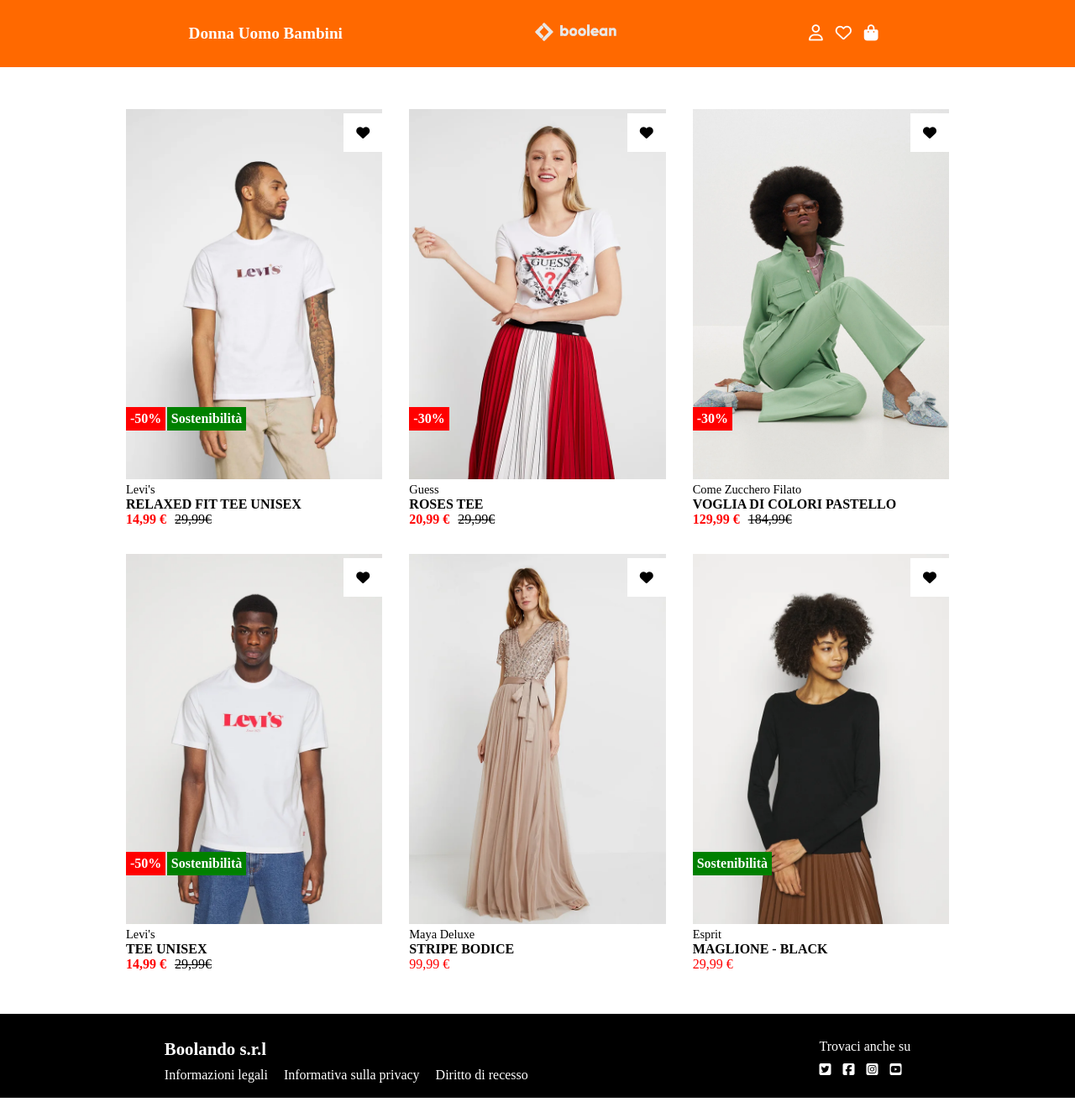
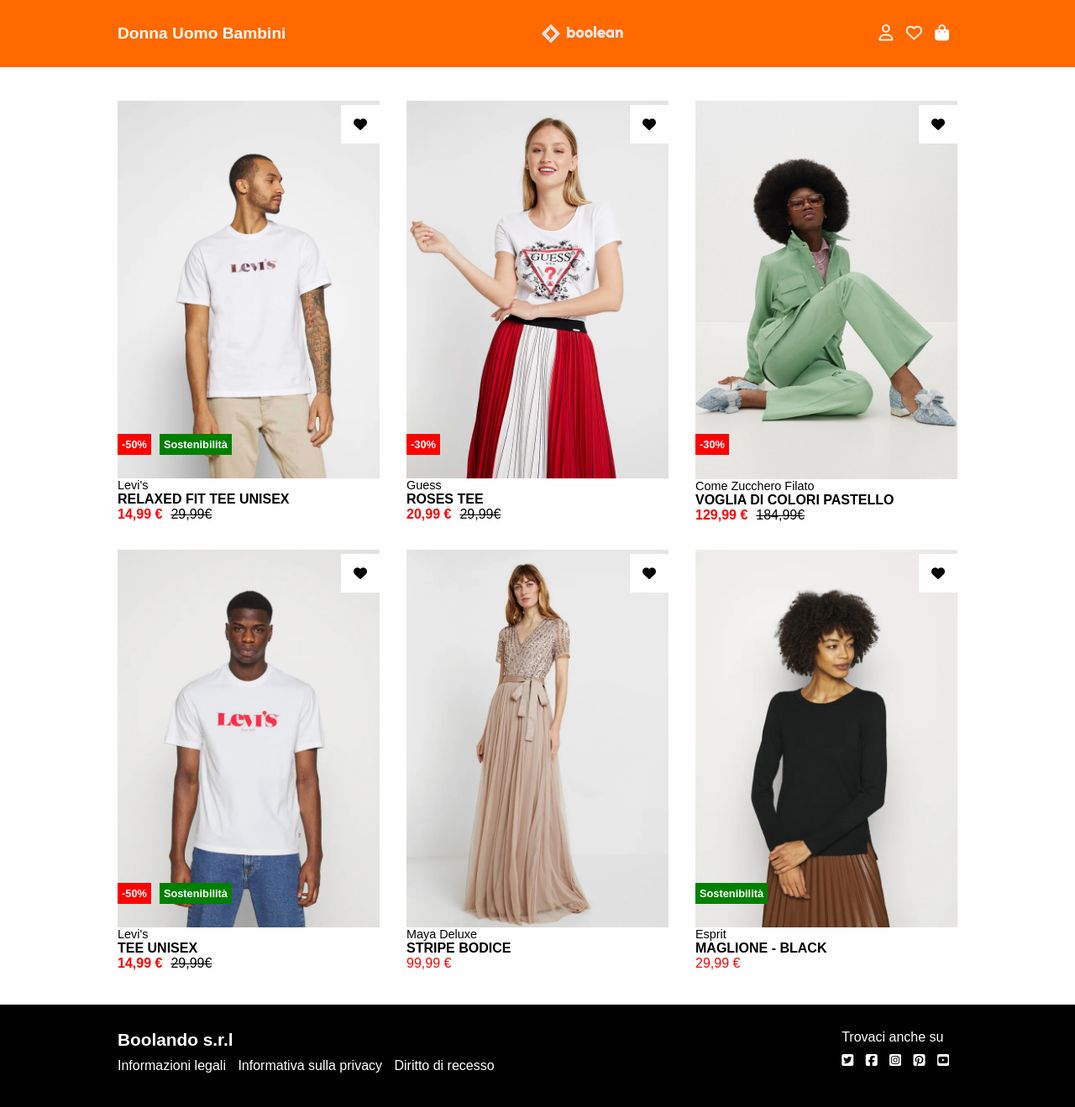
Before and after one commit to AndreaBeltramin/html-css-boolando, a plain HTML site: page index.html in a window 1280 px wide. Shown: the whole page at 84% size. Drawn offline with Linux system fonts and the light colour scheme.

Commit message:
fix vari

```diff
--- a/css/style.css
+++ b/css/style.css
@@ -4,22 +4,32 @@
 	margin: 0;
 	padding: 0;
 }
+
+body {
+	font-family: Arial, Helvetica, sans-serif;
+}
+
 /*UTILS*/
 .container {
 	margin: 0 auto;
-	padding: 0 10px;
 	width: 1000px;
 	max-width: 100%;
 }
 
 img {
 	max-width: 100%;
+	display: block;
 }
 
 li {
 	list-style-type: none;
 	display: inline-block;
-	padding-right: 15px;
+	color: white;
+}
+
+a {
+	text-decoration: none;
+	color: white;
 }
 
 i {
@@ -36,17 +46,26 @@
 }
 
 /*HEADER*/
+
+.page-header {
+	background-color: rgb(255, 105, 0);
+	position: fixed;
+	width: 100%;
+	top: 0;
+	z-index: 1;
+}
+
 .header-container {
-	background-color: rgb(255, 105, 0);
+	width: 1000px;
+	max-width: 100%;
 	height: 80px;
+	margin: 0 auto;
 	display: flex;
-	justify-content: space-around;
+	justify-content: space-between;
 	align-items: center;
-	padding: 0 110px;
 }
 
 .header-item {
-	color: white;
 	font-weight: bold;
 	font-size: 1.2rem;
 }
@@ -57,13 +76,13 @@
 
 /*MAIN*/
 
-.products > .container {
+.products .container {
 	display: flex;
 	flex-wrap: wrap;
 	align-content: center;
 	justify-content: center;
 	gap: 2rem;
-	margin: 50px auto;
+	margin: 120px auto 40px;
 }
 
 .products .product-card {
@@ -80,25 +99,28 @@
 	margin-top: 5px;
 }
 
+.heart:hover {
+	color: red;
+}
+
+.scritte-immagini {
+	display: flex;
+	position: absolute;
+	bottom: 16%;
+	color: white;
+	font-weight: bold;
+	font-size: 0.8rem;
+}
+
 .product-discount {
-	position: absolute;
-	bottom: 23%;
-	left: 0%;
 	background-color: red;
 	padding: 5px;
-	color: white;
-	font-weight: bold;
+	margin-right: 10px;
 }
 
 .sostenibilità {
-	position: absolute;
-	bottom: 23%;
-	left: 16%;
 	background-color: green;
 	padding: 5px;
-	color: white;
-	font-size: 1rem;
-	font-weight: bold;
 }
 
 .costo {
@@ -115,12 +137,7 @@
 	color: red;
 }
 
-.sostenibilità:only-child {
-	position: absolute;
-	bottom: 23%;
-	left: 0%;
-}
-
+/*LEVIS*/
 .product-card .product-levis .add-levis {
 	display: none;
 	background-image: url(../img/1b.webp);
@@ -135,6 +152,7 @@
 	display: none;
 }
 
+/*GUESS*/
 .product-card .product-guess .guess-cart {
 	display: none;
 	background-image: url(../img/2b.webp);
@@ -149,6 +167,7 @@
 	display: none;
 }
 
+/*PASTELLO*/
 .product-card .product-pastello .add-pastello {
 	display: none;
 	background-image: url(../img/3b.webp);
@@ -163,6 +182,7 @@
 	display: none;
 }
 
+/*LEVIS-RED*/
 .product-card .product-levis-red .add-levis-red {
 	display: none;
 	background-image: url(../img/4b.webp);
@@ -177,6 +197,7 @@
 	display: none;
 }
 
+/*MAYA*/
 .product-card .product-maya .add-maya {
 	display: none;
 	background-image: url(../img/5b.webp);
@@ -191,6 +212,7 @@
 	display: none;
 }
 
+/*ESPRIT*/
 .product-card .product-esprit .add-esprit {
 	display: none;
 	background-image: url(../img/6b.webp);
@@ -206,13 +228,17 @@
 }
 
 /*FOOTER*/
+.footer-section {
+	background-color: black;
+}
 
 .footer-container {
-	background-color: black;
-	height: 100px;
+	width: 1000px;
+	max-width: 100%;
+	padding: 30px 0;
+	margin: 0 auto;
 	display: flex;
-	justify-content: space-around;
-	padding: 30px 30px;
+	justify-content: space-between;
 }
 
 .footer-item {
@@ -224,3 +250,7 @@
 	font-weight: bold;
 	font-size: 1.3rem;
 }
+
+.footer-nav a {
+	padding-right: 10px;
+}
--- a/index.html
+++ b/index.html
@@ -3,7 +3,6 @@
 	<head>
 		<meta charset="UTF-8" />
 		<meta name="viewport" content="width=device-width, initial-scale=1.0" />
-		<link rel="stylesheet" href="./css/style.css" />
 		<link
 			rel="stylesheet"
 			href="https://cdnjs.cloudflare.com/ajax/libs/font-awesome/6.6.0/css/all.min.css"
@@ -11,23 +10,37 @@
 			crossorigin="anonymous"
 			referrerpolicy="no-referrer"
 		/>
+		<link rel="stylesheet" href="./css/style.css" />
+
 		<title>Document</title>
 	</head>
 	<body>
-		<header class="page.header">
-			<section class="header-section">
-				<div class="header-container">
-					<div class="header-item">Donna Uomo Bambini</div>
-					<div>
-						<img class="header-logo" src="./img/boolean-logo.png" alt="logo" />
-					</div>
-					<div class="header-item">
-						<i class="fa-regular fa-user"></i>
-						<i class="fa-regular fa-heart"></i>
-						<i class="fa-solid fa-bag-shopping"></i>
-					</div>
+		<header class="page-header">
+			<nav class="header-container">
+				<div class="header-item">
+					<ul>
+						<li><a href="#">Donna</a></li>
+						<li><a href="#">Uomo</a></li>
+						<li><a href="#">Bambini</a></li>
+					</ul>
 				</div>
-			</section>
+				<div>
+					<img class="header-logo" src="./img/boolean-logo.png" alt="logo" />
+				</div>
+				<div class="header-item">
+					<ul>
+						<li>
+							<a href="#"><i class="fa-regular fa-user"></i></a>
+						</li>
+						<li>
+							<a href="#"><i class="fa-regular fa-heart"></i></a>
+						</li>
+						<li>
+							<a href="#"><i class="fa-solid fa-bag-shopping"></i></a>
+						</li>
+					</ul>
+				</div>
+			</nav>
 		</header>
 		<main>
 			<section class="products">
@@ -38,9 +51,9 @@
 							<div class="add-levis"></div>
 						</div>
 						<i class="fa-solid fa-heart heart"></i>
-						<div>
+						<div class="scritte-immagini">
 							<div class="product-discount">-50%</div>
-							<h3 class="sostenibilità">Sostenibilità</h3>
+							<div class="sostenibilità">Sostenibilità</div>
 						</div>
 						<div class="product-description">
 							<div class="marca">Levi's</div>
@@ -57,7 +70,7 @@
 							<div class="guess-cart"></div>
 						</div>
 						<i class="fa-solid fa-heart heart"></i>
-						<div>
+						<div class="scritte-immagini">
 							<div class="product-discount">-30%</div>
 						</div>
 						<div class="product-description">
@@ -75,7 +88,7 @@
 							<div class="add-pastello"></div>
 						</div>
 						<i class="fa-solid fa-heart heart"></i>
-						<div>
+						<div class="scritte-immagini">
 							<div class="product-discount">-30%</div>
 						</div>
 						<div class="product-description">
@@ -93,9 +106,9 @@
 							<div class="add-levis-red"></div>
 						</div>
 						<i class="fa-solid fa-heart heart"></i>
-						<div>
+						<div class="scritte-immagini">
 							<div class="product-discount">-50%</div>
-							<h3 class="sostenibilità">Sostenibilità</h3>
+							<div class="sostenibilità">Sostenibilità</div>
 						</div>
 						<div class="product-description">
 							<div class="marca">Levi's</div>
@@ -124,8 +137,8 @@
 							<div class="add-esprit"></div>
 						</div>
 						<i class="fa-solid fa-heart heart"></i>
-						<div>
-							<h3 class="sostenibilità">Sostenibilità</h3>
+						<div class="scritte-immagini">
+							<div class="sostenibilità">Sostenibilità</div>
 						</div>
 						<div class="product-description">
 							<div class="marca">Esprit</div>
@@ -141,19 +154,32 @@
 				<div class="footer-container">
 					<div>
 						<div class="footer-item Boolando">Boolando s.r.l</div>
-						<ul class="footer-item">
-							<li>Informazioni legali</li>
-							<li>Informativa sulla privacy</li>
-							<li>Diritto di recesso</li>
+						<ul class="footer-item footer-nav">
+							<li><a href="#">Informazioni legali</a></li>
+							<li><a href="#">Informativa sulla privacy</a></li>
+							<li><a href="#">Diritto di recesso</a></li>
 						</ul>
 					</div>
 					<div>
 						<div class="footer-item">Trovaci anche su</div>
 						<div class="footer-item">
-							<i class="fa-brands fa-square-twitter"></i>
-							<i class="fa-brands fa-square-facebook"></i>
-							<i class="fa-brands fa-square-instagram"></i>
-							<i class="fa-brands fa-square-youtube"></i>
+							<ul>
+								<li>
+									<a href="#"><i class="fa-brands fa-square-twitter"></i></a>
+								</li>
+								<li>
+									<a href="#"><i class="fa-brands fa-square-facebook"></i></a>
+								</li>
+								<li>
+									<a href="#"><i class="fa-brands fa-square-instagram"></i></a>
+								</li>
+								<li>
+									<a href="#"><i class="fa-brands fa-square-pinterest"></i></a>
+								</li>
+								<li>
+									<a href="#"><i class="fa-brands fa-square-youtube"></i></a>
+								</li>
+							</ul>
 						</div>
 					</div>
 				</div>
```
